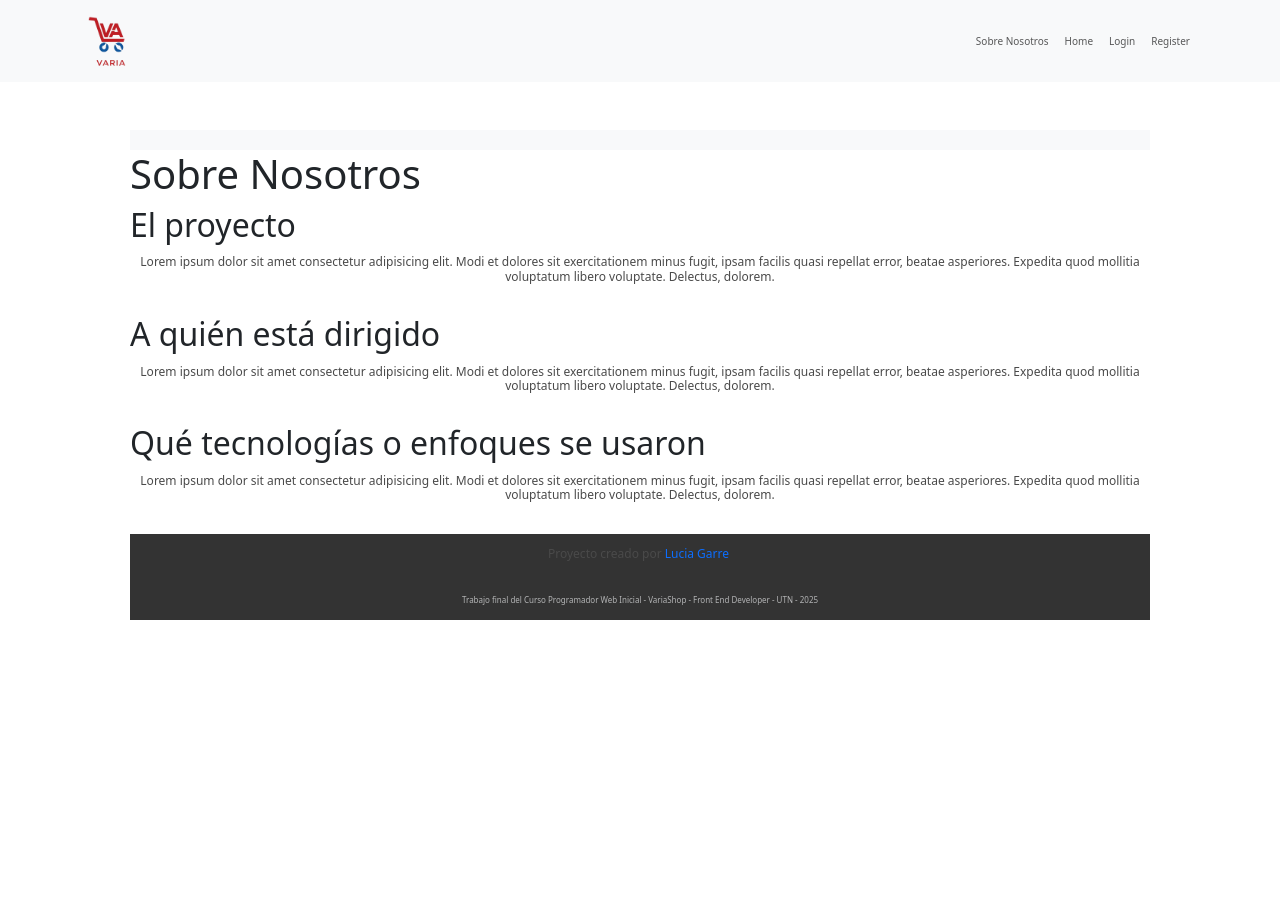
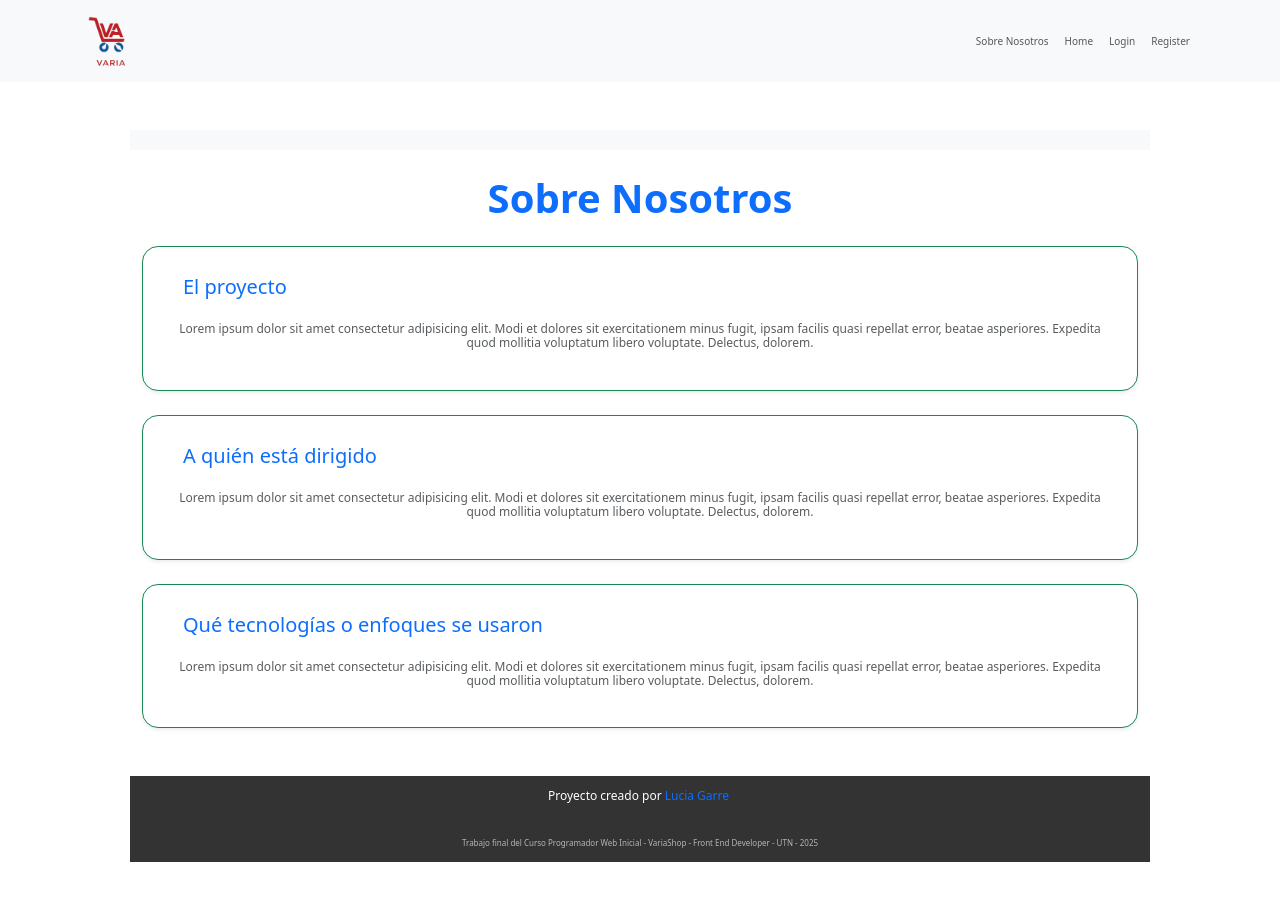
Before and after one commit to lucg-gith/varia-shop, a React (Vite) app: page /AboutUs in a window 1280 px wide. Built offline with nearby package versions, Linux system fonts and the light colour scheme.

Commit message:
style: sobre nosotros - still need to make text

```diff
--- a/src/components/Footer.jsx
+++ b/src/components/Footer.jsx
@@ -3,7 +3,7 @@ import "../styles/components/Footer.css";
 const Footer = () => {
   return (
     <footer>
-      <p>
+      <p style={{ color: "white" }}>
         Proyecto creado por
         {/* TODO STYLE: Add padding to the para  graph */}
         <a
--- a/src/components/SearchBar.jsx
+++ b/src/components/SearchBar.jsx
@@ -1,8 +1,12 @@
+import "../styles/components/SearchBar.css";
 const SearchBar = ({ value, onChange }) => {
   return (
     <section>
-      <label>Búsqueda</label>
+      <label className="form-label fw-semibold fs-5  mb-2">
+        Buscá el producto que necesitás
+      </label>
       <input
+        class="form-control rounded-pill px-4 shadow-sm border border-success text-center search-narrow"
         type="text"
         placeholder="Busca tu producto..."
         value={value}
--- a/src/pages/Home.jsx
+++ b/src/pages/Home.jsx
@@ -3,8 +3,7 @@ import { useEffect } from "react";
 import { useState } from "react";
 import { useAuth } from "../context/UserContext";
 import { SearchBar } from "../components/SearchBar";
-import "bootstrap/dist/css/bootstrap.min.css";
-import "bootstrap/dist/js/bootstrap.bundle.min.js";
+
 import "../styles/pages/home.css";
 
 const Home = () => {
@@ -57,6 +56,7 @@ const Home = () => {
 
     const data = await response.json();
     setProducts(data);
+    setFilteredProducts(data);
   };
 
   const handleDelete = async (id) => {
@@ -132,7 +132,6 @@ const Home = () => {
   };
 
   return (
-    <body>
     <Layout>
       <h1 className="text-center ">Bienvenido a VariaShop</h1>
       <section className="container text-center mb-4 why-us">
@@ -173,7 +172,7 @@ const Home = () => {
       </section>
 
       {/* NOTA: barra de busqueda controlada */}
-        <div className="container mb-3 text-center">
+      <div className="text-center">
         <SearchBar value={search} onChange={setSearch} />
       </div>
 
@@ -246,10 +245,7 @@ const Home = () => {
               />
 
               <div className="product-title card-body d-flex flex-column">
-                  <h6
-                    className="card-title text-truncate"
-                    title={product.title}
-                  >
+                <h6 className="card-title text-truncate" title={product.title}>
                   {product.title}
                 </h6>
 
@@ -304,7 +300,6 @@ const Home = () => {
         )}
       </div>
     </Layout>
-    </body>
   );
 };
 
--- a/src/pages/SobreNosotros.jsx
+++ b/src/pages/SobreNosotros.jsx
@@ -3,29 +3,38 @@ import { Layout } from "../components/Layout";
 const SobreNosotros = () => {
   return (
     <Layout>
-      <div>
-        <h1>Sobre Nosotros</h1>
-        <section>
-          <h2>El proyecto </h2>
-          <p>
+      <div className="container py-4">
+        <h1 className="display-6 fw-semibold text-center text-primary mb-4">
+          Sobre Nosotros
+        </h1>
+
+        <section className="mb-4 p-4 rounded-4 bg-body shadow-sm border border-success">
+          <h2 className="h5 px-3 py-1 text-primary mb-3">El proyecto</h2>
+          <p className="mb-0 text-muted">
             Lorem ipsum dolor sit amet consectetur adipisicing elit. Modi et
             dolores sit exercitationem minus fugit, ipsam facilis quasi repellat
             error, beatae asperiores. Expedita quod mollitia voluptatum libero
             voluptate. Delectus, dolorem.
           </p>
         </section>
-        <section>
-          <h2>A quién está dirigido</h2>
-          <p>
+
+        <section className="mb-4 p-4 rounded-4 bg-body shadow-sm border border-success">
+          <h2 className="h5 px-3 py-1 text-primary mb-3">
+            A quién está dirigido
+          </h2>
+          <p className="mb-0 text-muted">
             Lorem ipsum dolor sit amet consectetur adipisicing elit. Modi et
             dolores sit exercitationem minus fugit, ipsam facilis quasi repellat
             error, beatae asperiores. Expedita quod mollitia voluptatum libero
             voluptate. Delectus, dolorem.
           </p>
         </section>
-        <section>
-          <h2>Qué tecnologías o enfoques se usaron </h2>
-          <p>
+
+        <section className="mb-4 p-4 rounded-4 bg-body shadow-sm border border-success">
+          <h2 className="h5 px-3 py-1 text-primary mb-3">
+            Qué tecnologías o enfoques se usaron
+          </h2>
+          <p className="mb-0 text-muted">
             Lorem ipsum dolor sit amet consectetur adipisicing elit. Modi et
             dolores sit exercitationem minus fugit, ipsam facilis quasi repellat
             error, beatae asperiores. Expedita quod mollitia voluptatum libero
--- a/src/styles/components/footer.css
+++ b/src/styles/components/footer.css
@@ -19,6 +19,7 @@ p {
 
 a {
   padding: 3px;
+  color: #f8f9fa;
 }
 
 a:hover {
--- a/src/styles/components/searchBar.css
+++ b/src/styles/components/searchBar.css
@@ -0,0 +1,3 @@
+.searchbar {
+  margin: 0 auto;
+}
--- a/src/styles/pages/home.css
+++ b/src/styles/pages/home.css
@@ -84,6 +84,5 @@ p {
   border-color: var(--bs-primary);
 }
 
-.why-us .feature-card:hover {
-  background-color: #f0fcff;
-}
+/* .why-us .feature-card:hover {
+} */
```
Lines whose indentation alone changed are shown as unchanged.
